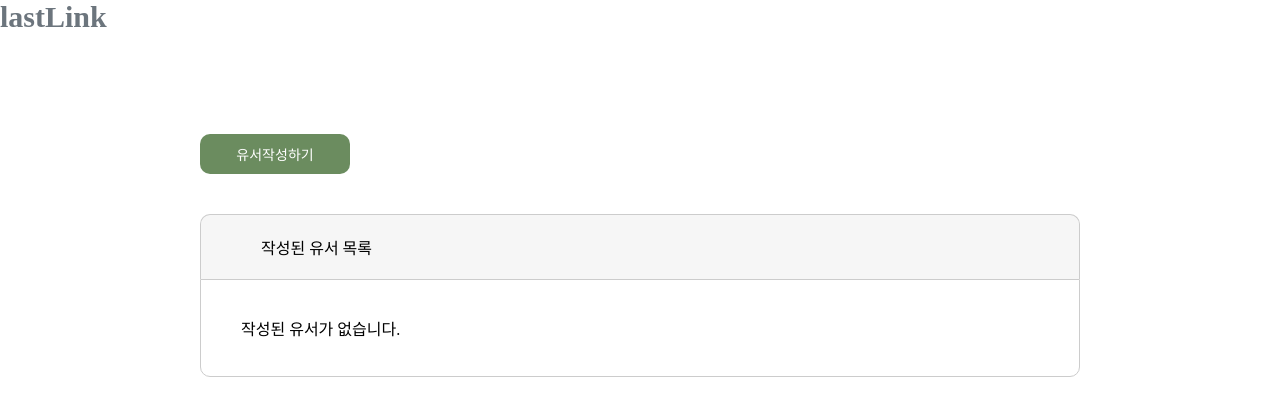
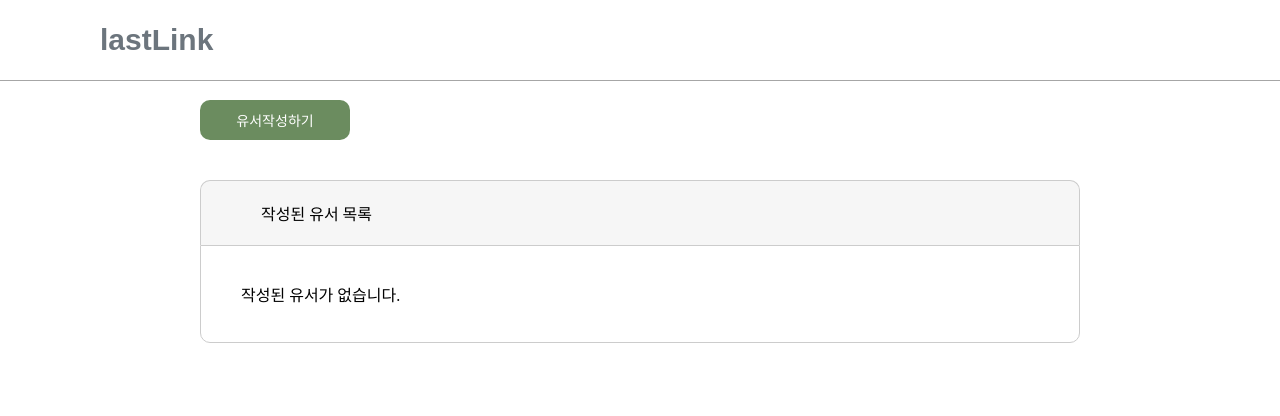
Before and after one commit to LikeLion-13th-INHA-Hachathon-Team-F/teamF-web, a React (Vite) app in the folder LikeLion-Hachathon-Front/: page /gowill in a window 1280 px wide. Shown: the top 416 px of the page. Built offline with nearby package versions, Linux system fonts and the light colour scheme; a web font is replaced by a local one.

Commit message:
topbar수정

```diff
--- a/LikeLion-Hachathon-Front/src/LoginPage/LoginPage.css
+++ b/LikeLion-Hachathon-Front/src/LoginPage/LoginPage.css
@@ -68,7 +68,6 @@
     justify-content: center;
     align-items: center;
     padding: 10px 20px;
-    height: 40px;
     background-color: #4F7942; /* 딥 그린 */
     border-radius: 12px;
     border: 1px solid #C0C0C0;
--- a/LikeLion-Hachathon-Front/src/MainPage/MainPage.css
+++ b/LikeLion-Hachathon-Front/src/MainPage/MainPage.css
@@ -12,7 +12,7 @@
 }
 
 
-.top-bar {
+.Top-bar {
     position: fixed;
     top: 0;
     left: 0;
```
